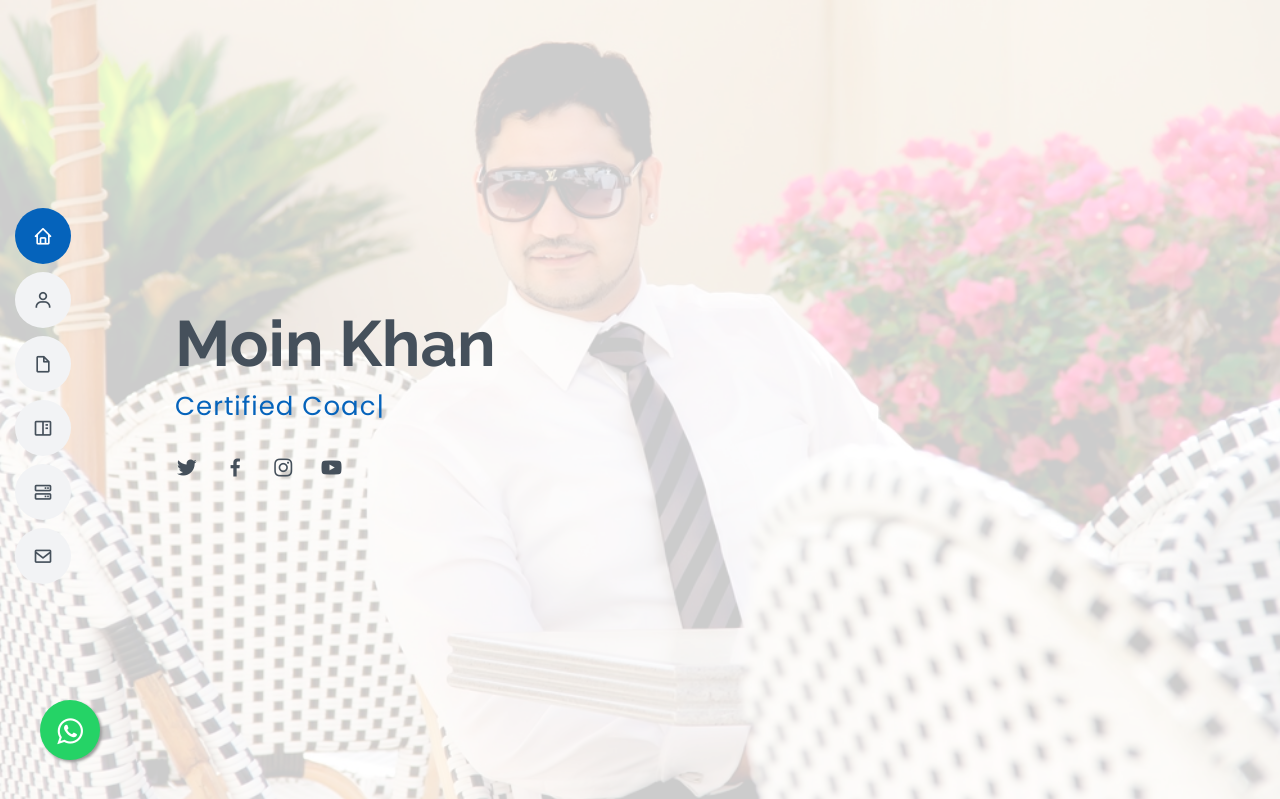
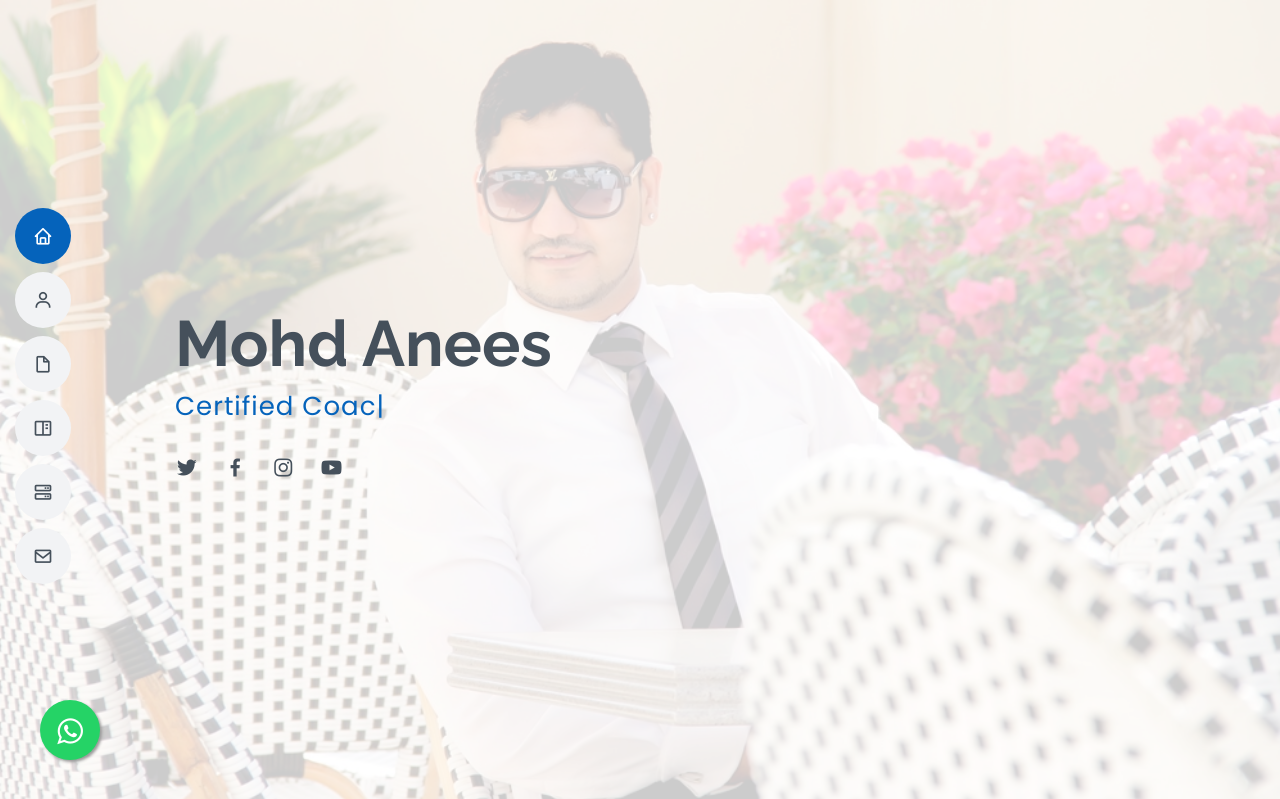
Before and after one commit to muhdanees/vacyfashions, a PHP site: page / in a window 1280 px wide. Shown: the top 799 px of the page. Run offline with PHP 8.4, Linux system fonts and the light colour scheme; some libraries are stand-ins or nearby versions.

Commit message:
initial 2

```diff
--- a/index.php
+++ b/index.php
@@ -58,7 +58,7 @@
   <!-- ======= Hero Section ======= -->
   <section id="hero" class="d-flex flex-column justify-content-center">
     <div class="container" data-aos="zoom-in" data-aos-delay="100">
-      <h1>Moin Khan</h1>
+      <h1>Mohd Anees</h1>
       <p><span class="typed" data-typed-items=" Fitness Expert , Certified Coach, Motivational Speaker"></span></p>
       <div class="social-links">
         <a href="#" class="twitter"><i class="bx bxl-twitter"></i></a>
```
